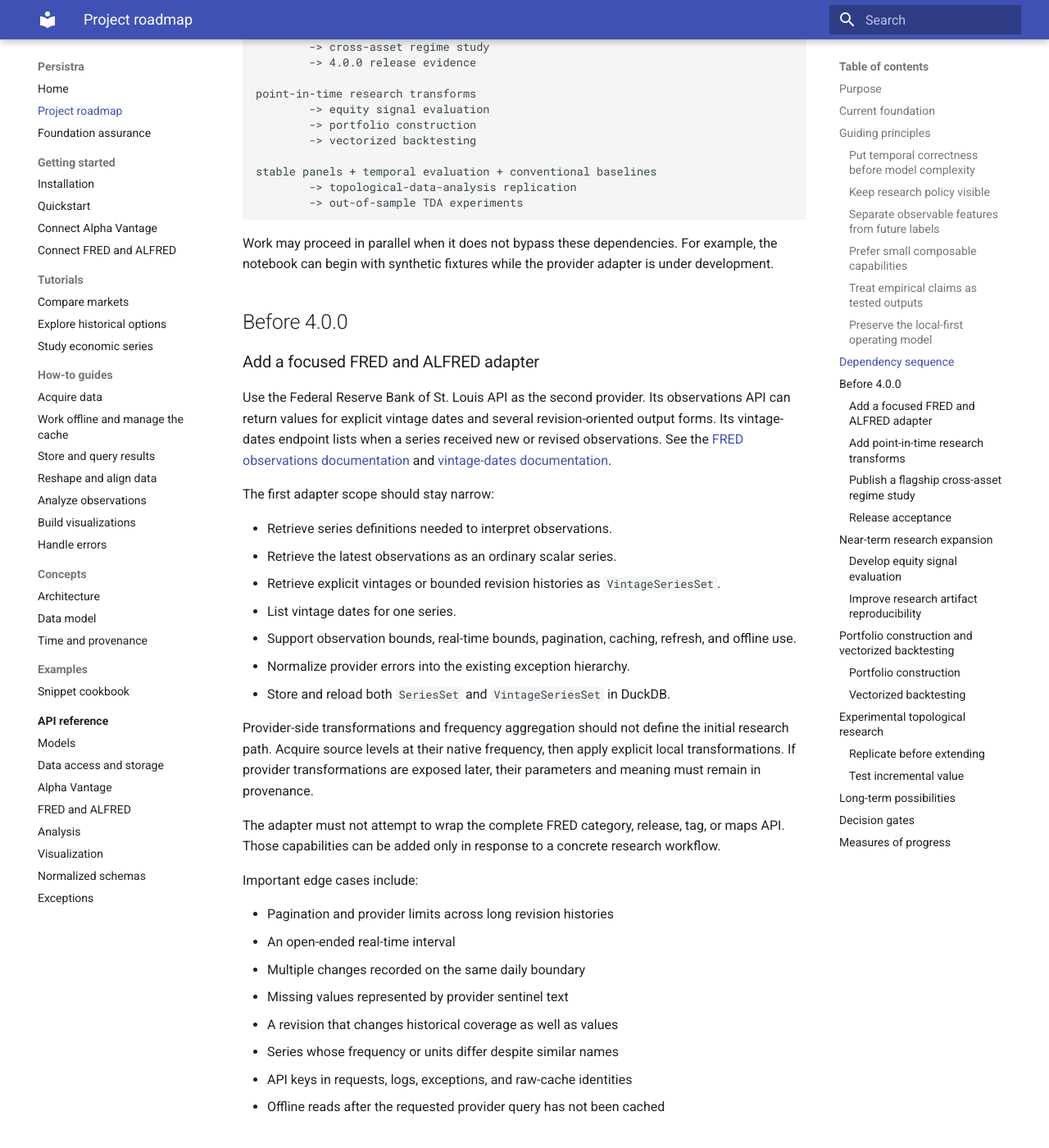
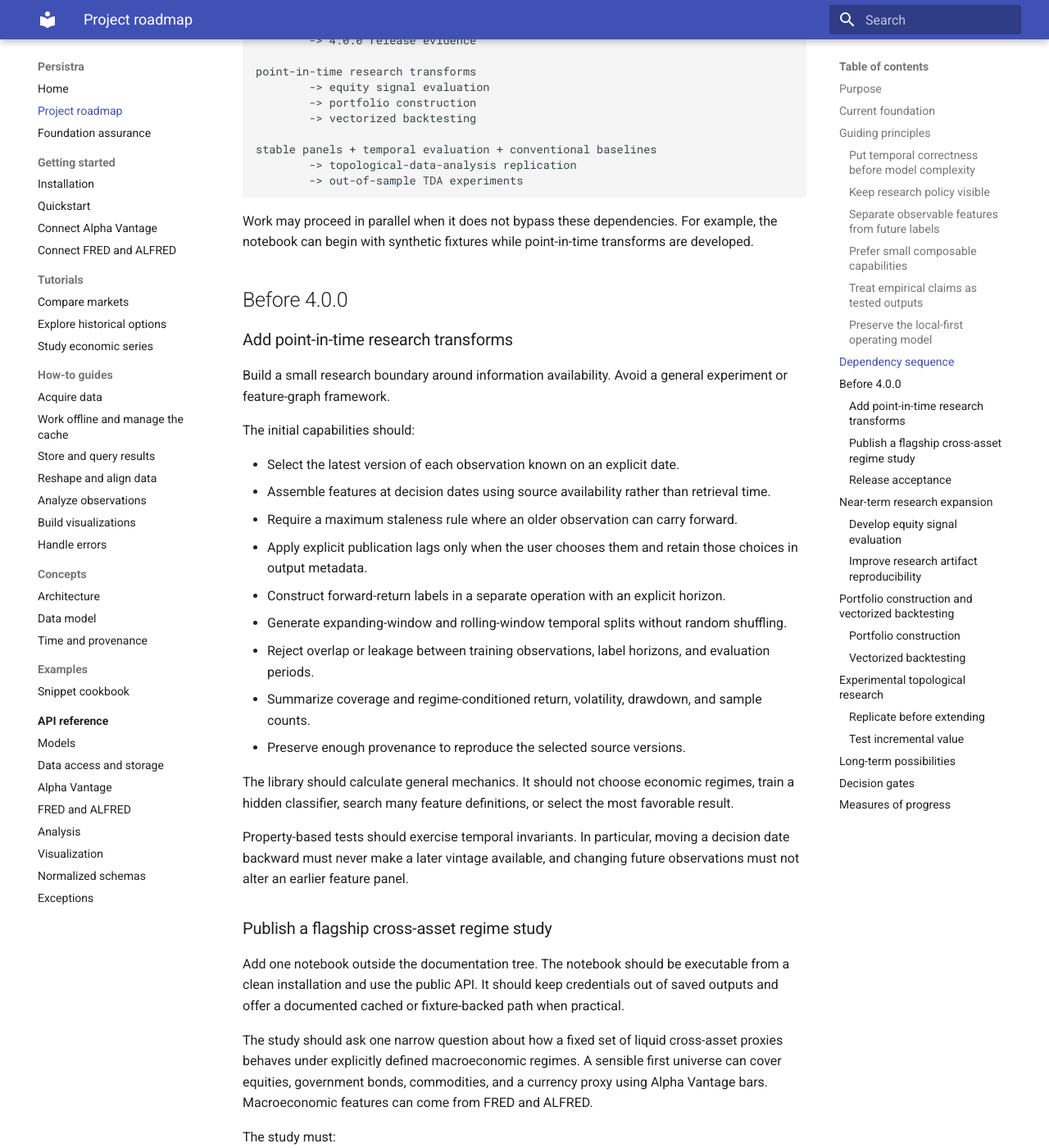
Before and after one commit to fallblu/persistra, an MkDocs documentation site: the page built from docs/roadmap.md, in a window 1280 px wide and 1400 px high, scrolled down 2631 px. Shown: the whole window at 82% size. Built offline with MkDocs 1.6.1 and Material for MkDocs 9.7.7, drawn with Linux system fonts in a browser that asks for light colours; some of the changed text lies outside the part shown.

Commit message:
docs: update roadmap after FRED adapter

````diff
--- a/docs/roadmap.md
+++ b/docs/roadmap.md
@@ -37,16 +40,14 @@ The current branch already provides a coherent primary-data pipeline:
   certification, and package checks support development without exposing credentials or
   provider data.
 
-The dated [foundation assurance report](foundation-assurance.md) records the completed live
-provider certification, controlled edge cases, API review, deterministic checks, supported
-Python matrix, and dependency bands.
+The dated [foundation assurance report](foundation-assurance.md) records the completed Alpha
+Vantage live certification, controlled edge cases, API review, deterministic checks,
+supported Python matrix, and dependency bands. A separate opt-in live test certifies focused
+FRED and ALFRED acquisition, caching, and offline replay without emitting source values.
 
 This foundation is stronger as a data library than as a complete research product. Its main
 near-term gaps are:
 
-- Alpha Vantage is the only provider, so provider neutrality has not been demonstrated across
-  independent adapters.
-- No provider adapter supplies provider-native economic revision histories yet.
 - The library has no general boundary between features known at a decision time and labels
   observed afterward.
 - It has no temporal evaluation splits or regime-conditioned research summaries.
@@ -94,8 +95,7 @@ or personally licensed APIs. Cloud services must not be required.
 The main path to the next release is:
 
 ```text
-FRED and ALFRED adapter
-        -> point-in-time research transforms
+point-in-time research transforms
         -> cross-asset regime study
         -> 4.0.0 release evidence
 
@@ -110,46 +110,9 @@ stable panels + temporal evaluation + conventional baselines
 ```
 
 Work may proceed in parallel when it does not bypass these dependencies. For example, the
-notebook can begin with synthetic fixtures while the provider adapter is under development.
+notebook can begin with synthetic fixtures while point-in-time transforms are developed.
 
 ## Before 4.0.0
-
-### Add a focused FRED and ALFRED adapter
-
-Use the Federal Reserve Bank of St. Louis API as the second provider. Its observations API can
-return values for explicit vintage dates and several revision-oriented output forms. Its
-vintage-dates endpoint lists when a series received new or revised observations. See the
-[FRED observations documentation](https://fred.stlouisfed.org/docs/api/fred/series_observations.html)
-and [vintage-dates documentation](https://fred.stlouisfed.org/docs/api/fred/series_vintagedates.html).
-
-The first adapter scope should stay narrow:
-
-- Retrieve series definitions needed to interpret observations.
-- Retrieve the latest observations as an ordinary scalar series.
-- Retrieve explicit vintages or bounded revision histories as `VintageSeriesSet`.
-- List vintage dates for one series.
-- Support observation bounds, real-time bounds, pagination, caching, refresh, and offline use.
-- Normalize provider errors into the existing exception hierarchy.
-- Store and reload both `SeriesSet` and `VintageSeriesSet` in DuckDB.
-
-Provider-side transformations and frequency aggregation should not define the initial
-research path. Acquire source levels at their native frequency, then apply explicit local
-transformations. If provider transformations are exposed later, their parameters and meaning
-must remain in provenance.
-
-The adapter must not attempt to wrap the complete FRED category, release, tag, or maps API.
-Those capabilities can be added only in response to a concrete research workflow.
-
-Important edge cases include:
-
-- Pagination and provider limits across long revision histories
-- An open-ended real-time interval
-- Multiple changes recorded on the same daily boundary
-- Missing values represented by provider sentinel text
-- A revision that changes historical coverage as well as values
-- Series whose frequency or units differ despite similar names
-- API keys in requests, logs, exceptions, and raw-cache identities
-- Offline reads after the requested provider query has not been cached
 
 ### Add point-in-time research transforms
 
````
Also changed, not shown: other parts of docs/roadmap.md (+6 -3 lines).
